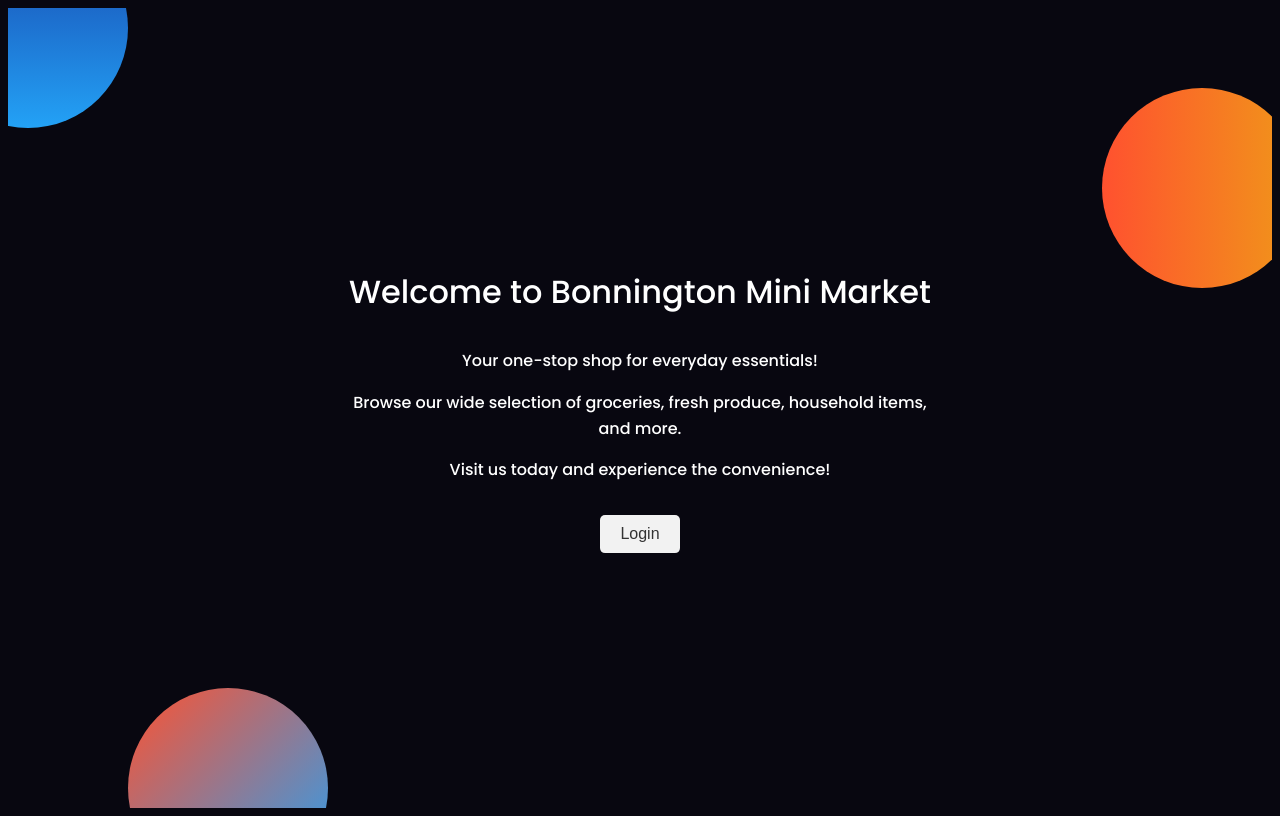
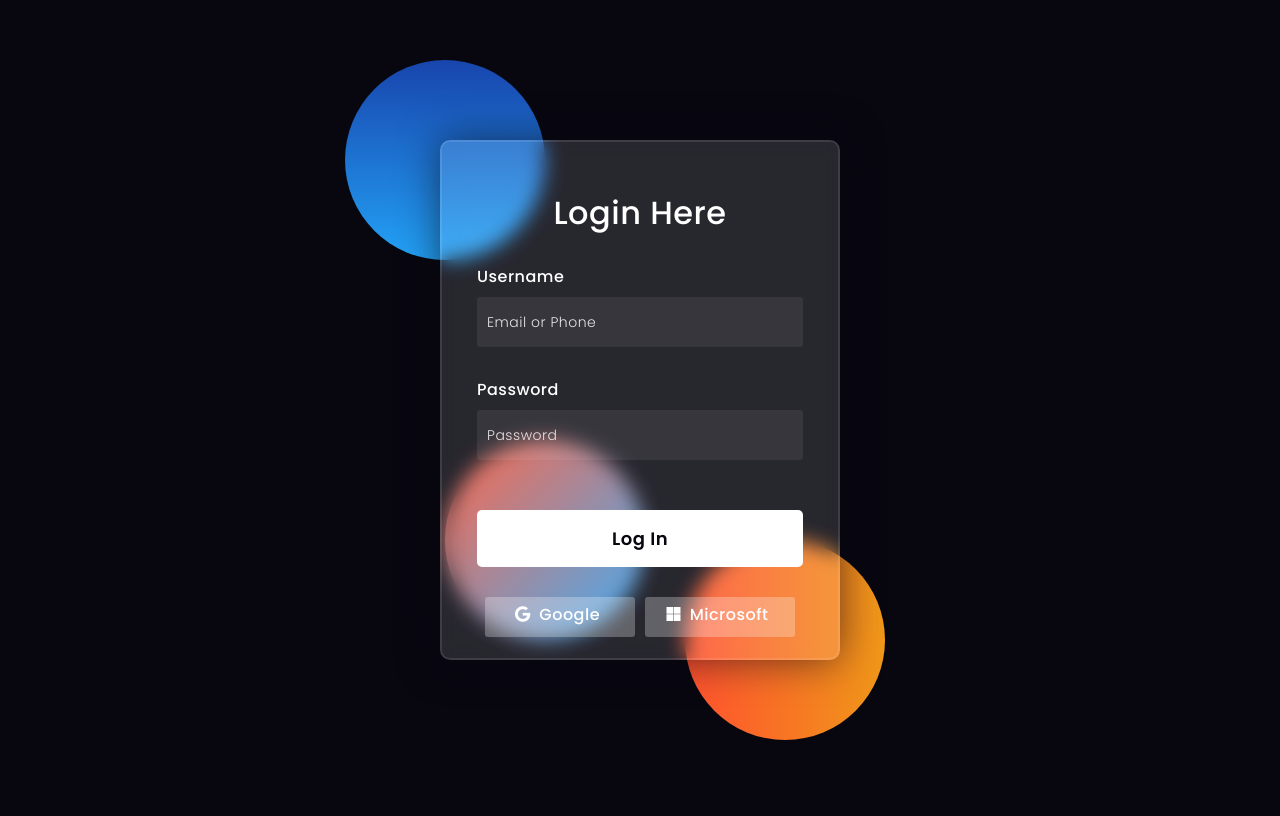
Before and after one commit to M1K13M1N4J/Bonnington-Mini-Market, a plain HTML site: page Index.html in a window 1280 px wide. Drawn offline with Linux system fonts and the light colour scheme.

Commit message:
Update Index.html

```diff
--- a/Index.html
+++ b/Index.html
@@ -3,22 +3,30 @@
 <head>
   <meta charset="UTF-8">
   <meta name="viewport" content="width=device-width, initial-scale=1.0">
-    <title>Bonnington Mini Market Home</title>
+  <title>Bonnington Mini Market Login</title>
   <link rel="preconnect" href="https://fonts.gstatic.com">
+  <link rel="stylesheet" href="https://cdnjs.cloudflare.com/ajax/libs/font-awesome/5.15.4/css/all.min.css">
   <link href="https://fonts.googleapis.com/css2?family=Poppins:wght@300;500;600&display=swap" rel="stylesheet">
   <style>
+    *,
+    *:before,
+    *:after {
+      padding: 0;
+      margin: 0;
+      box-sizing: border-box;
+    }
+
     body {
       background-color: #080710;
-            color: #ffffff;
-            font-family: 'Poppins', sans-serif;
-            overflow-x: hidden;
     }
 
     .background {
-            width: 100%;
-            height: 100vh;
-            position: relative;
-            overflow: hidden;
+      width: 430px;
+      height: 520px;
+      position: absolute;
+      transform: translate(-50%, -50%);
+      left: 50%;
+      top: 50%;
     }
 
     .background .shape {
@@ -37,141 +45,177 @@
     .shape:nth-child(2) {
       background: linear-gradient(to right, #ff512f, #f09819);
       right: -30px;
-            top: 80px;
+      bottom: -80px;
     }
 
     .shape:last-child {
         background: linear-gradient(to bottom right, #ff512f, #23a2f6);
-            left: 120px;
-            bottom: -80px;
+        left: 20px;
+        bottom: 20px;
     }
 
-        .content {
+    form {
+      height: 520px;
+      width: 400px;
+      background-color: rgba(255, 255, 255, 0.13);
       position: absolute;
+      transform: translate(-50%, -50%);
       top: 50%;
       left: 50%;
-            transform: translate(-50%, -50%);
-            z-index: 1;
-            text-align: center;
-            padding: 20px;
-            max-width: 80%;
+      border-radius: 10px;
+      backdrop-filter: blur(10px);
+      border: 2px solid rgba(255, 255, 255, 0.1);
+      box-shadow: 0 0 40px rgba(8, 7, 16, 0.6);
+      padding: 50px 35px;
     }
 
-        h1 {
-            font-size: 2em;
-            font-weight: 500;
-            margin-bottom: 1em;
+    form * {
+      font-family: 'Poppins', sans-serif;
+      color: #ffffff;
+      letter-spacing: 0.5px;
+      outline: none;
+      border: none;
     }
 
-        p {
-            font-size: 1em;
-            line-height: 1.6;
+    form h3 {
+      font-size: 32px;
+      font-weight: 500;
+      line-height: 42px;
+      text-align: center;
+    }
+
+    label {
+      display: block;
+      margin-top: 30px;
+      font-size: 16px;
+      font-weight: 500;
+    }
+
+    input {
+      display: block;
+      height: 50px;
+      width: 100%;
+      background-color: rgba(255, 255, 255, 0.07);
+      border-radius: 3px;
+      padding: 0 10px;
+      margin-top: 8px;
+      font-size: 14px;
+      font-weight: 300;
+    }
+
+    ::placeholder {
+      color: #e5e5e5;
     }
 
     button {
-            background-color: #f2f2f2;
-            color: #333;
-            padding: 10px 20px;
-            font-size: 1em;
-            border: none;
+      margin-top: 50px;
+      width: 100%;
+      background-color: #ffffff;
+      color: #080710;
+      padding: 15px 0;
+      font-size: 18px;
+      font-weight: 600;
       border-radius: 5px;
       cursor: pointer;
-            margin-top: 1em;
     }
 
-        @media (max-width: 600px) {
-            .background {
-                height: 100%;
+    .social {
+      margin-top: 30px;
+      display: flex;
+      justify-content: center;
     }
 
-            .shape:first-child,
-            .shape:last-child {
-                display: none;
-            }
+    .social div {
+      width: 150px;
+      border-radius: 3px;
+      padding: 5px 10px 10px 5px;
+      background-color: rgba(255, 255, 255, 0.27);
+      color: #ffffff;
+      text-align: center;
+      cursor: pointer;
+      margin: 0 5px;
     }
 
-        /* Loading Screen Styles */
-        .loading-screen {
-            position: fixed;
-            top: 0;
-            left: 0;
-            width: 100%;
-            height: 100%;
-            background-color: rgba(0, 0, 0, 0.7);
-            z-index: 1000;
-            display: flex;
-            justify-content: center;
-            align-items: center;
+    .social div:hover {
+      background-color: rgba(255, 255, 255, 0.47);
     }
 
-        .loading-content {
-            /* No need for positioning or transform */
-        }
-
-        .loading-circle {
-            height: 50px;
-            width: 50px;
-            border-radius: 50%;
-            background: linear-gradient(#1845ad, #23a2f6);
-            margin: 10px;
-            display: inline-block;
-            animation: pulse 1s ease-in-out infinite alternate;
-        }
-
-        .loading-circle:nth-child(2) {
-            background: linear-gradient(to right, #ff512f, #f09819);
-            animation-delay: 0.2s;
-        }
-
-        .loading-circle:nth-child(3) {
-            background: linear-gradient(to bottom right, #ff512f, #23a2f6);
-            animation-delay: 0.4s;
-        }
-
-        @keyframes pulse {
-            0% {
-                transform: scale(1);
-            }
-            100% {
-                transform: scale(1.2);
-            }
+    .social i {
+      margin-right: 4px;
     }
   </style>
 </head>
 <body>
-    <div class="loading-screen" id="loader">
-        <div class="loading-content">
-            <div class="loading-circle"></div>
-            <div class="loading-circle"></div>
-            <div class="loading-circle"></div>
-        </div>
-    </div>
   <div class="background">
     <div class="shape"></div>
     <div class="shape"></div>
     <div class="shape"></div>
   </div>
-    <div class="content">
-        <h1>Welcome to Bonnington Mini Market</h1>
-        <p>Your one-stop shop for everyday essentials!</p>
-        <p>Browse our wide selection of groceries, fresh produce, household items, and more.</p>
-        <p>Visit us today and experience the convenience!</p>
-        <button onclick="showLoader()">Login</button>
+  <form id="login-form">
+    <h3>Login Here</h3>
+    <label for="username">Username</label>
+    <input type="text" placeholder="Email or Phone" id="username">
+    <label for="password">Password</label>
+    <input type="password" placeholder="Password" id="password">
+    <button type="submit">Log In</button>
+    <div class="social">
+      <div class="go" onclick="handleGoogleSignIn()">
+        <i class="fab fa-google"></i> Google
       </div>
+      <div class="ms" onclick="handleMicrosoftSignIn()">
+        <i class="fab fa-microsoft"></i> Microsoft
+      </div>
+    </div>
+  </form>
 
   <script>
-        // Hide loading screen after page load
-        window.addEventListener('load', function() {
-            document.getElementById('loader').style.display = 'none';
+    function handleGoogleSignIn() {
+      // Redirects to Google OAuth full-page login
+      var clientId = "116997774592-82b5gck43qtl7prknslms3lb29pmgrgj.apps.googleusercontent.com";
+      var redirectUri = "https://bonningtonminimarket.netlify.app/auth/callback";
+      var scope = "email profile";
+      var encodedScope = encodeURIComponent(scope);
+
+      var authUrl = "https://accounts.google.com/o/oauth2/auth?" +
+        "client_id=" + clientId +
+        "&redirect_uri=" + encodeURIComponent(redirectUri) +
+        "&response_type=token" +
+        "&scope=" + encodedScope;
+
+      window.location.href = authUrl;
+    }
+
+    function handleMicrosoftSignIn() {
+      // Replace this with your actual Microsoft Sign-In logic
+      console.log("Microsoft Sign-In clicked");
+    }
+
+    // Regular form submission
+    document.getElementById('login-form').addEventListener('submit', async (event) => {
+      event.preventDefault();
+
+      const username = document.getElementById('username').value;
+      const password = document.getElementById('password').value;
+
+      try {
+        const response = await fetch('/.netlify/functions/login', {
+          method: 'POST',
+          headers: {
+            'Content-Type': 'application/json',
+          },
+          body: JSON.stringify({ username, password }),
         });
 
-        function showLoader() {
-            document.getElementById('loader').style.display = 'flex';
-            // Simulate loading delay (replace with your actual logic)
-            setTimeout(function() {
-                window.location.href = '/login';
-            }, 2000); // Adjust delay as needed
+        const data = await response.json();
+        if (response.ok) {
+          console.log(data.message);
+        } else {
+          console.error(data.error);
         }
+      } catch (error) {
+        console.error('An error occurred:', error);
+      }
+    });
   </script>
 </body>
 </html>
```
Lines whose indentation alone changed are shown as unchanged.
